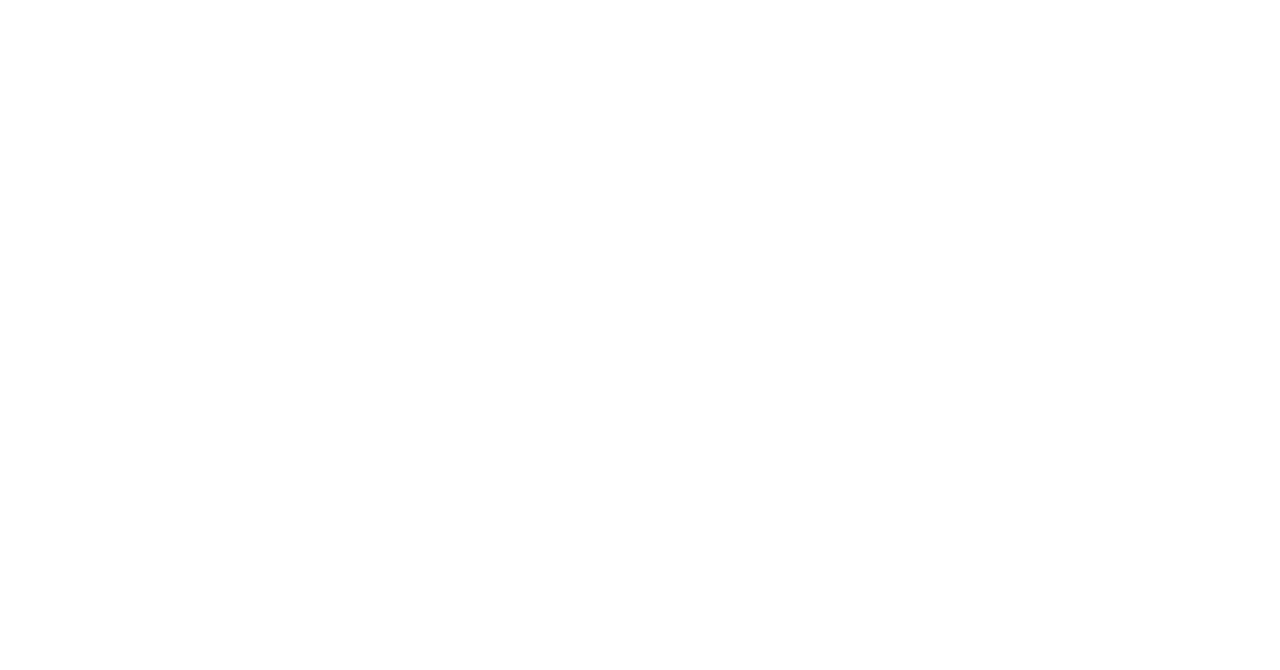
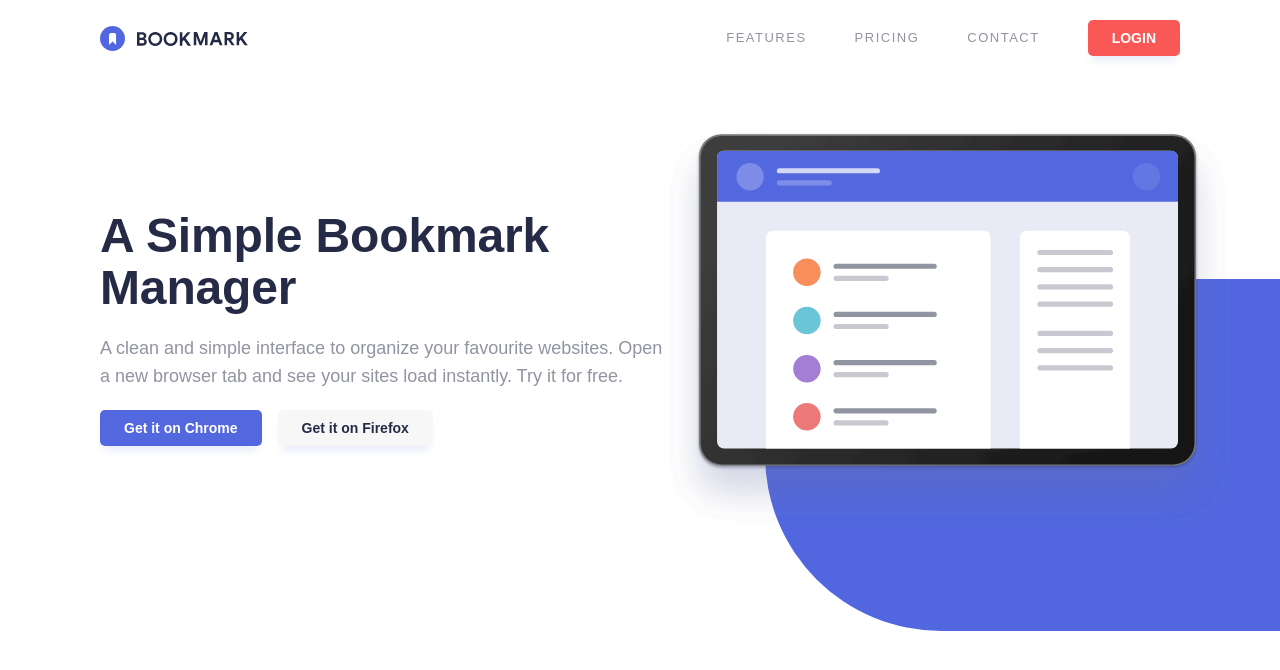
Before and after one commit to iadefidipe/bookmark-landing-page, a React (Create React App) app: page / in a window 1280 px wide. Shown: the top 670 px of the page. Built offline with nearby package versions, Linux system fonts and the light colour scheme.

Commit message:
hero desktop view done

```diff
--- a/src/App.js
+++ b/src/App.js
@@ -1,5 +1,6 @@
 import {ThemeProvider} from 'styled-components'
 import Header from './components/Header';
+import Hero from './components/Hero';
 import GlobalStyles from './components/style/Global';
 import theme from './data/theme';
 
@@ -12,6 +13,7 @@
       <>
         <GlobalStyles />
         <Header theme={theme} />
+        <Hero theme = {theme}/>
 
       </>
 
--- a/src/components/Header.js
+++ b/src/components/Header.js
@@ -12,7 +12,7 @@
     return (
        <Container>
 
-           {/* <StyledHeader>
+           <StyledHeader>
                <Logo src={theme.logo.header} />
 
                <Nav>
@@ -24,7 +24,7 @@
 
                </Nav>
 
-           </StyledHeader> */}
+           </StyledHeader>
 
            {/* <MobileMenu /> */}
 
--- a/src/components/HeaderMenu.js
+++ b/src/components/HeaderMenu.js
@@ -8,7 +8,7 @@
 
         {menuData.map( (data) => ( <p key={data.id}> {data.title} </p> ))}
 
-        <Button bgcolor={theme.colors.pryRed} color={theme.colors.white}>LOGIN</Button>
+        <Button bgcolor={theme.colors.pryRed} color={theme.colors.white}>{theme.btnNav}</Button>
 
         </NavMenu>
     )
--- /dev/null
+++ b/src/components/Hero.js
@@ -0,0 +1,34 @@
+import React from 'react'
+import { Button } from './style/Button.style'
+import { Container } from './style/container.style'
+import { HeroCta, HeroImage, HeroLeft, HeroRight, StyledHero } from './style/Hero.style'
+
+const Hero = ({theme}) => {
+    return (
+        // <Container>
+
+            <StyledHero>
+                <HeroLeft>
+
+                    <h1> {theme.heroData.title} </h1>
+                    <p> {theme.heroData.text} </p>
+
+                    <HeroCta>
+                        <Button bgcolor={theme.colors.pryBlue} color={theme.colors.white}> {theme.heroData.btnChrome} </Button>
+
+                        <Button > {theme.heroData.btnFirefox} </Button>
+                    </HeroCta>
+
+                </HeroLeft>
+
+                <HeroRight>
+                    <HeroImage src={theme.heroData.illustration} />
+                </HeroRight>
+            </StyledHero>
+
+        // </Container>
+
+    )
+}
+
+export default Hero
--- a/src/components/style/Button.style.js
+++ b/src/components/style/Button.style.js
@@ -5,15 +5,15 @@
     padding: ${({theme}) => theme.button.padding };
     border-radius: ${({theme}) => theme.button.radius};
     box-shadow: ${({theme}) => theme.button.shadow };
-    background-color: ${({bgcolor,theme}) => bgcolor};
+    background-color: ${({bgcolor,theme}) => bgcolor || theme.colors.neuWhite};
     font-size: 0.875rem;
     font-weight: ${({theme}) => theme.weight.medium};
-    color: ${({color,theme}) => color };
-
+    color: ${({color,theme}) => color || theme.colors.neuDarkBlue};
+    transition: all 100ms ease-in-out;
     &:hover{
-        background-color: ${({color,theme}) => color };
-        border: 2px solid ${({bgcolor,theme}) => bgcolor} ;
-        color: ${({bgcolor,theme}) => bgcolor};
+        background-color: ${({color,theme}) => color || theme.colors.white };
+        border: 2px solid ${({bgcolor,theme}) => bgcolor  || theme.colors.neuDarkBlue} ;
+        color: ${({bgcolor,theme}) => bgcolor  || theme.colors.neuDarkBlue};
     }
 
 `
--- a/src/components/style/Global.js
+++ b/src/components/style/Global.js
@@ -26,8 +26,20 @@
     body {
         min-height: 100vh;
         text-rendering: optimizeSpeed;
+        font-family: ${({theme}) => theme.font.rubik};
+    }
+
+    p{
+        color: ${ ({theme}) => theme.colors.neuBlue };
         font-size: 1.125rem ;
-        font-family: ${({theme}) => theme.font.rubik};
+        line-height: 28px;
+    }
+    h1{
+        color: ${({theme}) => theme.colors.neuDarkBlue};
+        line-height: 52px;
+        letter-spacing: -0.15px;
+        font-size: 3rem;
+
     }
 
     / * Make images easier to work with */
--- /dev/null
+++ b/src/components/style/Hero.style.js
@@ -0,0 +1,49 @@
+import styled from "styled-components";
+
+
+export const StyledHero = styled.section`
+    display: flex;
+    justify-content: space-between;
+    padding: 50px 50px 100px 100px;
+    align-items: center;
+    background: url(${ ({theme}) => theme.rectangleRight });
+    background-repeat: no-repeat;
+    background-position: right bottom;
+
+    &>*{
+        flex: 1;
+    }
+
+`
+export const HeroLeft = styled.div`
+
+
+    display: flex;
+    flex-direction: column;
+    gap: 20px;
+
+    &>h1{
+        /* margin-bottom: 24px; */
+        /* width: 95%; */
+    }
+
+    &>p{
+        /* margin-bottom: 32px; */
+    }
+
+`
+
+export const HeroRight = styled.div`
+
+
+`
+
+export const HeroCta= styled.div`
+    display: flex;
+    gap: 1rem;
+
+`
+export const HeroImage= styled.img`
+    /* width: 579px;
+    height: 386px; */
+`
--- a/src/components/style/container.style.js
+++ b/src/components/style/container.style.js
@@ -2,7 +2,7 @@
 
 export const Container= styled.div`
     margin: 0 auto;
-    padding: 0 165px;
+    padding: 0 100px;
 
     @media (max-width: ${ ({theme}) => theme.queries.tablet}){
         padding: 0 32px;
--- a/src/data/theme.js
+++ b/src/data/theme.js
@@ -5,7 +5,18 @@
 import chrome from "../app/images/logo-chrome.svg"
 import firefox from "../app/images/logo-firefox.svg"
 import opera from "../app/images/logo-opera.svg"
-
+import arrow from "../app/images/icon-arrow.svg"
+import close from "../app/images/icon-close.svg"
+import facebook from "../app/images/icon-facebook.svg"
+import twitter from "../app/images/icon-twitter.svg"
+import hamburger from "../app/images/icon-hamburger.svg"
+import error from "../app/images/icon-error.svg"
+import feature1 from "../app/images/illustration-features-tab-1.svg"
+import feature2 from "../app/images/illustration-features-tab-2.svg"
+import feature3 from "../app/images/illustration-features-tab-3.svg"
+import hero from "../app/images/illustration-hero.svg"
+import rectangleLeft from "../app/images/rectangleLeft.svg"
+import rectangleRight from "../app/images/rectangleRight.svg"
 
 
 const theme ={
@@ -14,6 +25,7 @@
       pryRed: 'hsl(0, 94%, 66%)',
       neuBlue:'hsl(229, 8%, 60%)',
       neuDarkBlue: 'hsl(229, 31%, 21%)',
+      neuWhite: 'hsl(0, 0%, 97%)',
       white: '#fff'
     },
     font:{
@@ -21,20 +33,20 @@
     },
     weight:{
       regular: '400',
-      medium:'500'
+      medium:'600'
     },
     queries:{
       mobile: `${576/16}rem`,
       tablet: `${786/16}rem`,
       deskMini: `${976/16}rem`
-
-
     },
     button:{
       padding:'0.625rem 1.5rem',
       radius:'0.3125rem',
-      shadow:'0 8px -4px #4a5ecf20'
+      shadow:'0 8px 8px -4px #4a5ecf20'
     },
+    btnNav: 'LOGIN',
+    rectangleLeft: rectangleLeft,rectangleRight: rectangleRight,
     logo:{
         header:logo,
         drop:logoDrop,
@@ -42,6 +54,27 @@
         chrome:chrome,
         firefox:firefox,
         opera:opera
+    },
+    icon:{
+      arrow: arrow,
+      facebook:facebook,
+      twitter:twitter,
+      hamburger: hamburger,
+      close:close,
+      error:error
+    },
+    illustrations:{
+      feature1: feature1,
+      feature2: feature2,
+      feature3: feature3,
+    },
+    heroData:{
+      title: 'A Simple Bookmark Manager',
+      text: 'A clean and simple interface to organize your favourite websites. Open a new browser tab and see your sites load instantly. Try it for free.',
+      btnChrome: 'Get it on Chrome',
+      btnFirefox: 'Get it on Firefox',
+      illustration: hero
+
     }
   }
 
```
Also changed, not shown: src/app/images/rectangleLeft.svg (added), src/app/images/rectangleRight.svg (added).
